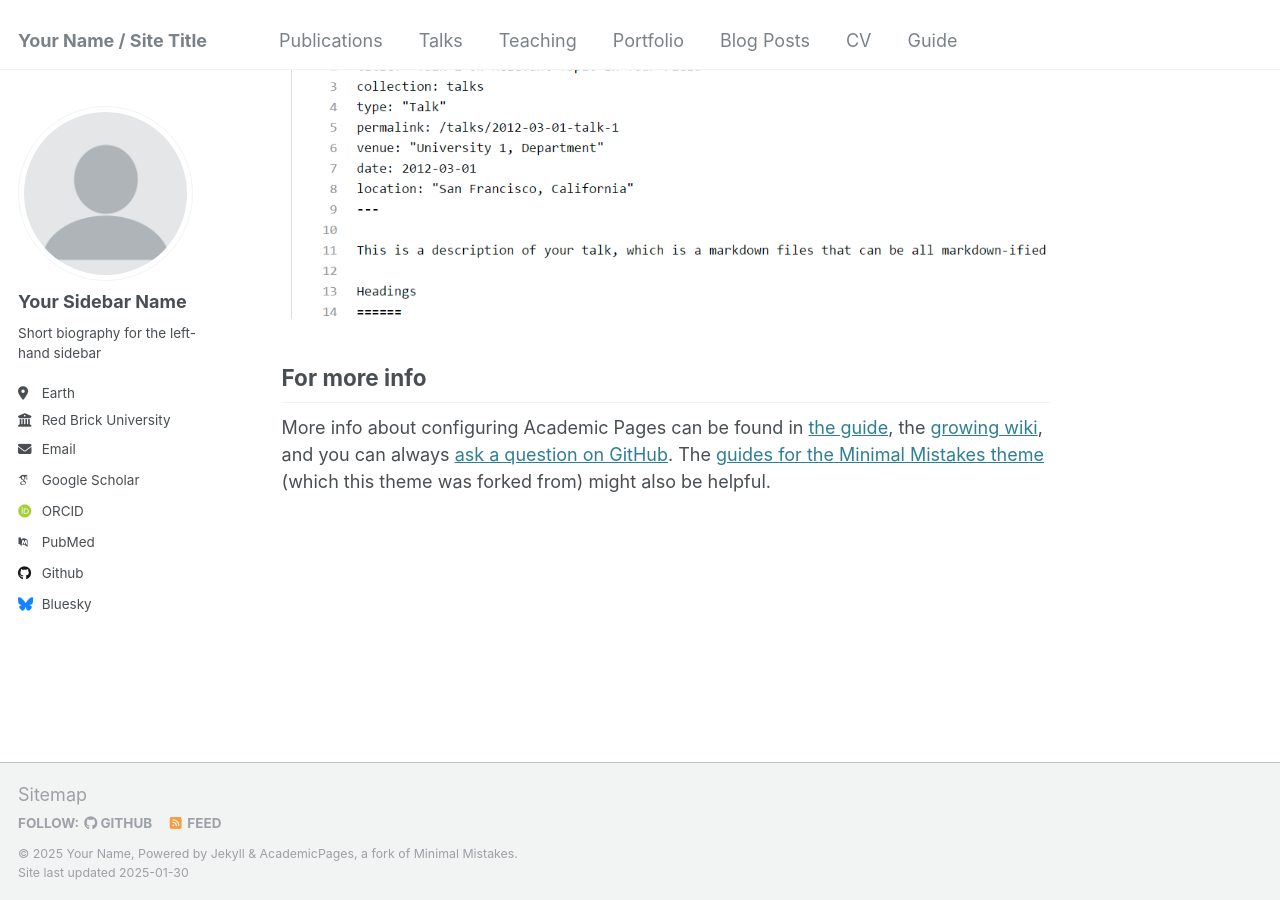
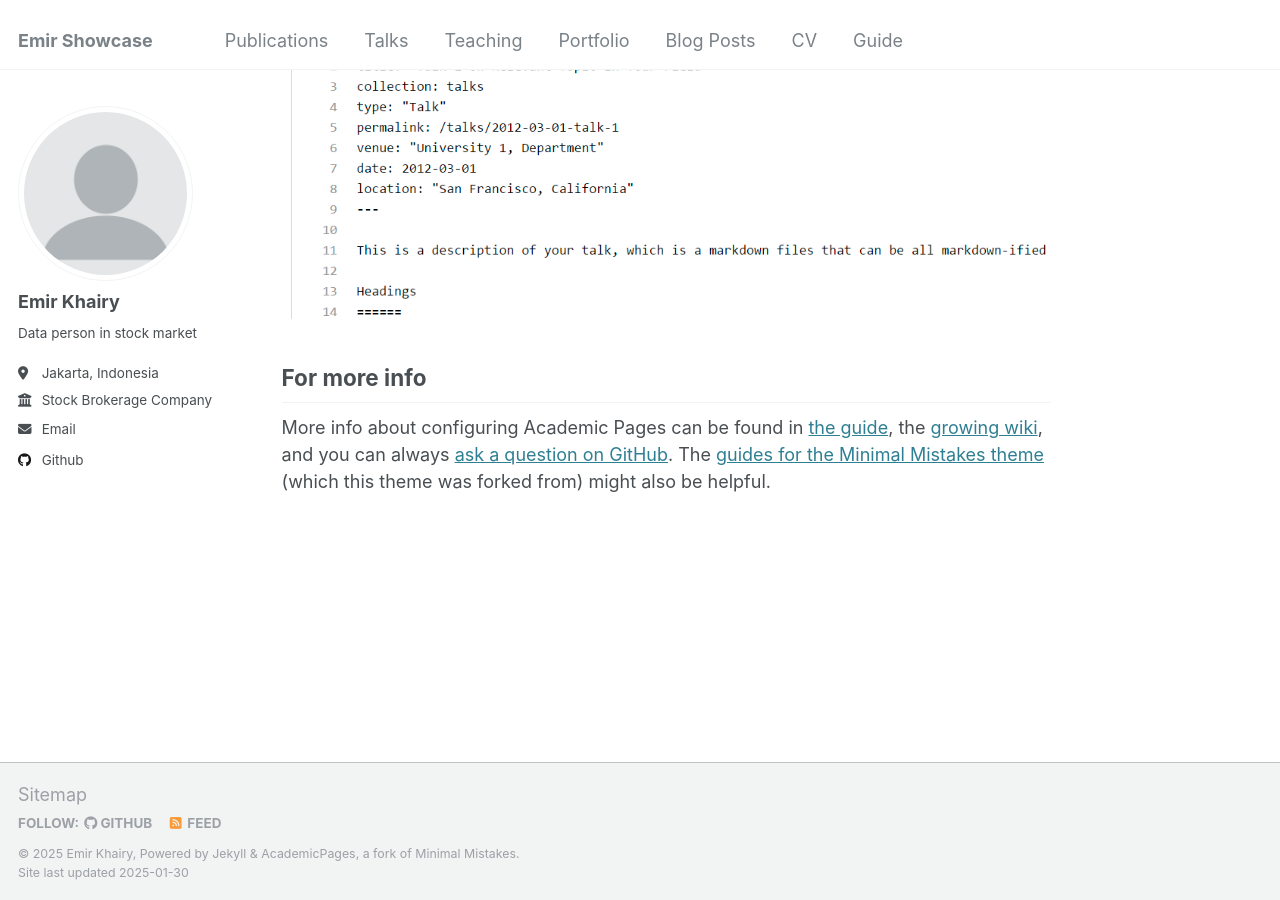
Before and after one commit to Emirkhairy/Emirkhairy.github.io, a Jekyll site: the page built from _pages/about.md, in a window 1280 px wide and 900 px high, scrolled down 2643 px. Built offline with Jekyll 4.4.1, drawn with Linux system fonts in a browser that asks for light colours; some web fonts are replaced.

Commit message:
Update _config.yml

```diff
--- a/_config.yml
+++ b/_config.yml
@@ -8,13 +8,13 @@
 
 # Basic Site Settings
 locale                   : "en-US"
-title                    : "Your Name / Site Title"
+title                    : "Emir Showcase"
 title_separator          : "-"
-name                     : &name "Your Name"
-description              : &description "personal description"
-url                      : https://academicpages.github.io # the base hostname & protocol for your site e.g. "https://[your GitHub username].github.io"
+name                     : &name "Emir Khairy"
+description              : &description "personal Website Portofolio"
+url                      : https://emirkhairy.github.io # the base hostname & protocol for your site e.g. "https://[your GitHub username].github.io"
 baseurl                  : "" # the subpath of your site, e.g. "/blog"
-repository               : "academicpages/academicpages.github.io"
+repository               : "emirkhairy/emirkhairy.github.io"
 
 # Site Author - The following control what appear as part of the author content on the side bar.
 #               If a field is blank the icon and link will not appear, otherwise it will be shown.
@@ -22,21 +22,21 @@ repository               : "academicpages/academicpages.github.io"
 author:
   # Biographic information
   avatar           : "profile.png"
-  name             : "Your Sidebar Name"
+  name             : "Emir Khairy"
   pronouns         : # example: "she/her"
-  bio              : "Short biography for the left-hand sidebar"
-  location         : "Earth"
-  employer         : "Red Brick University"
+  bio              : "Data person in stock market"
+  location         : "Jakarta, Indonesia"
+  employer         : "Stock Brokerage Company"
   uri              : # URL
-  email            : "none@example.org"
+  email            : "emirkhairy1@gmail.com"
 
   # Academic websites
   arxiv            : # URL - Update with the correct link to your profile
-  googlescholar    : "https://scholar.google.com/citations?user=PS_CX0AAAAAJ"
+  googlescholar    : #"https://scholar.google.com/citations?user=PS_CX0AAAAAJ"
   impactstory      : # URL
-  orcid            : "http://orcid.org/yourorcidurl"
+  orcid            : #"http://orcid.org/yourorcidurl"
   semantic         : # URL
-  pubmed           : "https://www.ncbi.nlm.nih.gov/pubmed/?term=john+snow"
+  pubmed           : #"https://www.ncbi.nlm.nih.gov/pubmed/?term=john+snow"
   researchgate     : # URL
   scopus           : # URL
 
@@ -44,19 +44,19 @@ author:
   bitbucket        : # Username - Update with your username on the site
   codepen          : # Username
   dribbble         : # Username
-  github           : "academicpages"
+  github           : "github.com/Emirkhairy"
   kaggle           : # Username
   stackoverflow    : # User number or user number and name (i.e., use "1" or "1/jeff-atwood")
 
   # Social media
-  bluesky          : "bsky.app" # Replace this with you Bluesky username
+  bluesky          : #"bsky.app" # Replace this with you Bluesky username
   facebook         : # Username
   flickr           : # Username
   foursquare       : # Username
   goodreads        : # Username
   google_plus      : # Username
   keybase          : # Username
-  instagram        : # Username
+  Instagram        : "https://www.instagram.com/emirkhairy/"
   lastfm           : # Username
   linkedin         : # Username
   mastodon         : # URL
```
